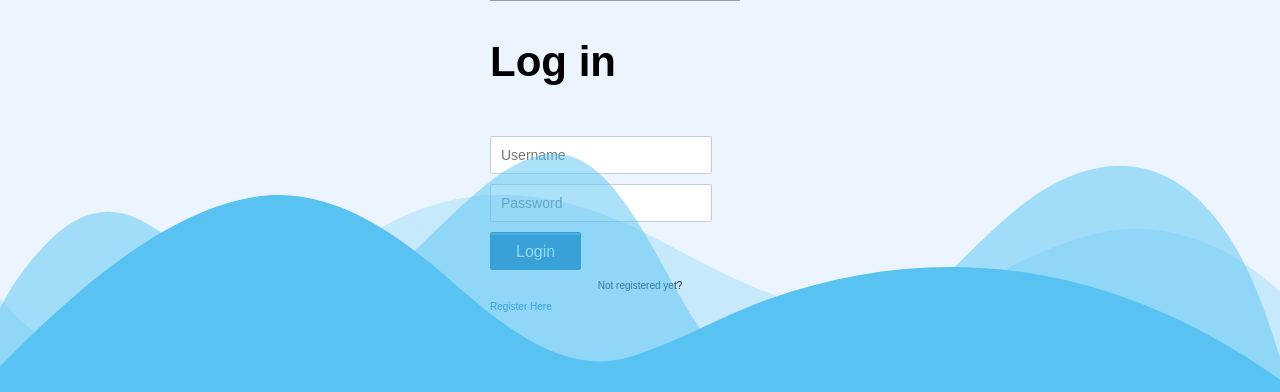
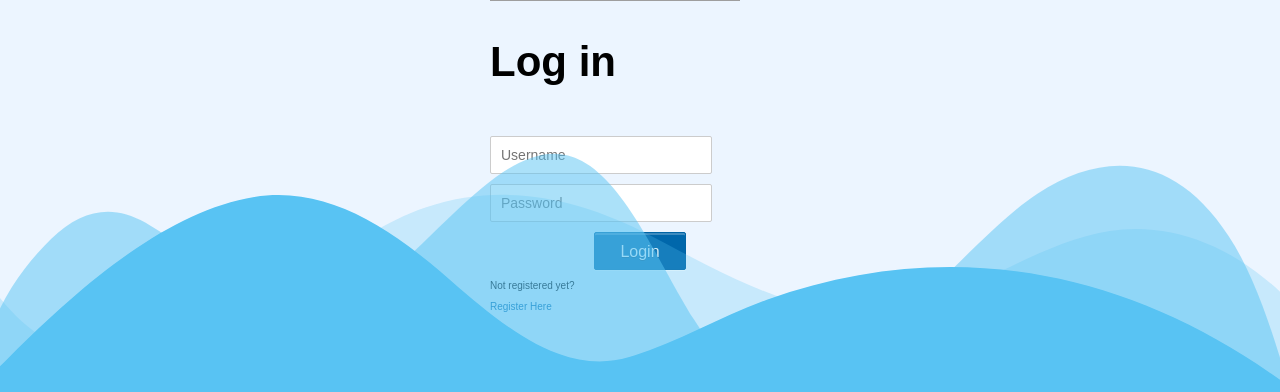
Before and after one commit to Subash-Chandra/3354-Project, a PHP site: page /login.php in a window 1280 px wide. Shown: the part 408-800 px from the top of the page. Run offline with PHP 8.4, Linux system fonts and the light colour scheme; data that the repository does not hold is empty; grey boxes are pictures that could not be loaded.

Commit message:
centered

```diff
--- a/login.php
+++ b/login.php
@@ -64,7 +64,9 @@ if (isset($_POST['username'])){
 			<form action="" method="post" name="login">
 			<input type="text" name="username" placeholder="Username" required />
 			<input type="password" name="password" placeholder="Password" required />
-			<input name="submit" type="submit" value="Login" />
+			<div style="text-align:center;">
+				<input name="submit" type="submit" value="Login" />
+			</div>
 			</form>
 			<p>Not registered yet? </p>
 			<a href='registration.php'>Register Here</a>
--- a/style.css
+++ b/style.css
@@ -18,10 +18,8 @@ a{
     text-align: center;
     text-decoration:none;
 }
-p{
+a:hover{
   text-align: center;
-}
-a:hover{
     text-decoration:underline;
 }
 
```
